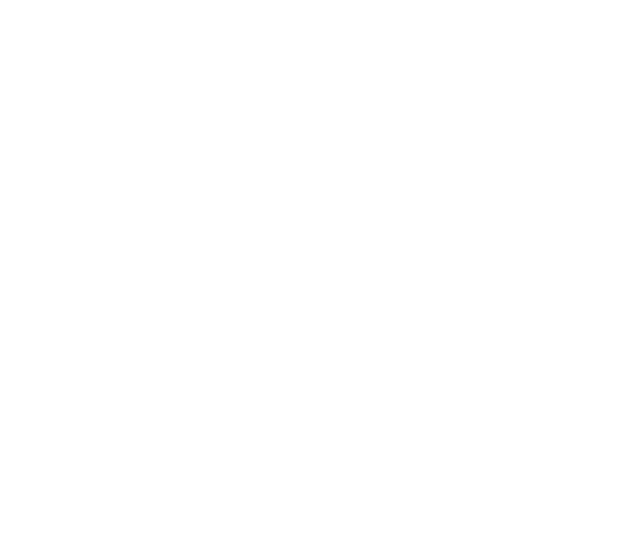
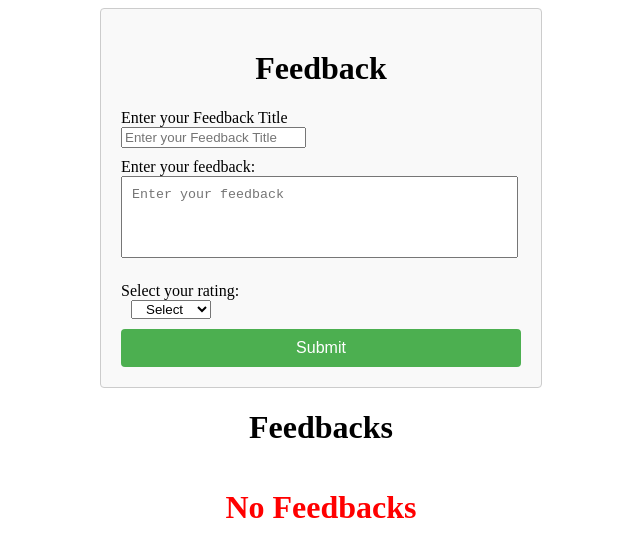
Before and after one commit to MidhaTahir/reactjs-course, a React (Vite) app: page /feedback in a window 1280 px wide. Shown: the top 556 px of the page, without its empty margins (319-959 px from the left). Built offline with nearby package versions, Linux system fonts and the light colour scheme.

Commit message:
Not working

```diff
--- a/src/App.jsx
+++ b/src/App.jsx
@@ -1,10 +1,12 @@
+import Configuration from "./configuration/Configuration";
 
-import Configuration from "./configuration/Configuration";
 
 function App() {
   return (
     <>
-     <Configuration/>
+
+          <Configuration/>
+
     </>
   );
 }
--- a/src/configuration/Configuration.jsx
+++ b/src/configuration/Configuration.jsx
@@ -12,7 +12,7 @@
       <Switch>
         <Route exact path="/" component={Home} />
         <Route path="/about" component={About} />
-        <Route path="/contact" component={Feedback} />
+        <Route path="/feedback" component={Feedback} />
       </Switch>
 
     </>
```
Also changed, not shown: src/main.jsx (+5 -5 lines).
